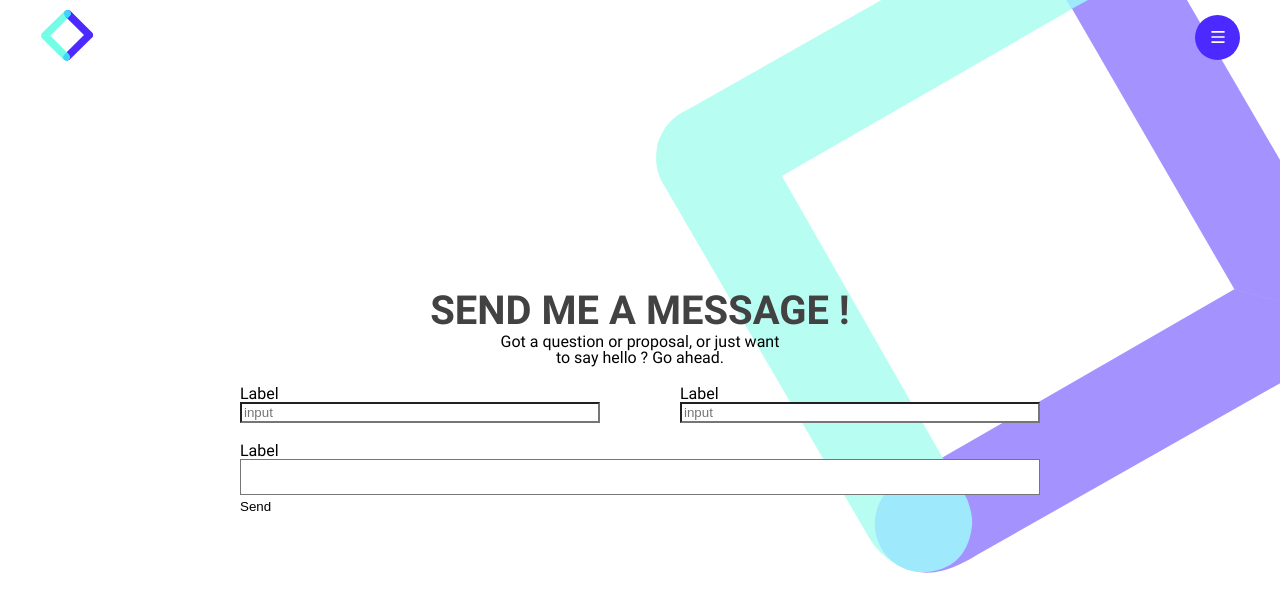
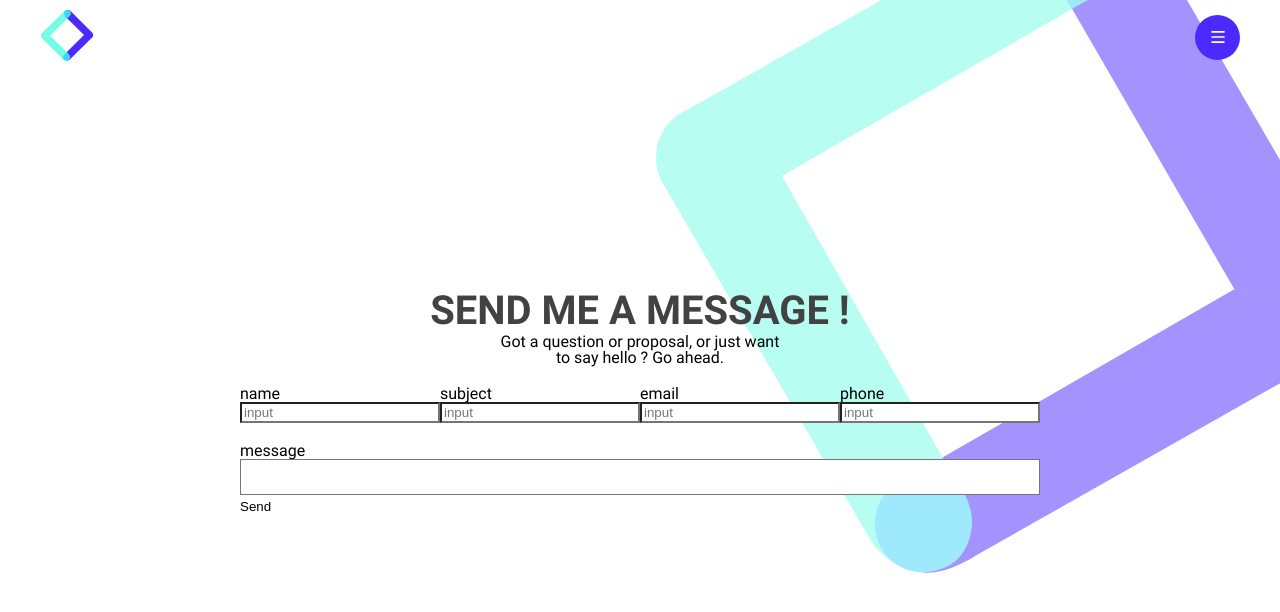
Before and after one commit to DimitriVld/my-website, a React (Create React App) app: page /contact in a window 1280 px wide. Shown: the top 612 px of the page. Built offline with nearby package versions, Linux system fonts and the light colour scheme; no server answers.

Commit message:
Add function for contact

```diff
--- a/package.json
+++ b/package.json
@@ -3,6 +3,7 @@
   "version": "0.1.0",
   "private": true,
   "dependencies": {
+    "@emailjs/browser": "^3.9.1",
     "@testing-library/jest-dom": "^5.16.5",
     "@testing-library/react": "^13.4.0",
     "@testing-library/user-event": "^13.5.0",
--- a/src/views/page/Contact.js
+++ b/src/views/page/Contact.js
@@ -1,7 +1,20 @@
-import React from 'react';
+import React, {useRef} from 'react';
 import LogoIcon from '../icon/Logo';
+import emailjs from '@emailjs/browser';
 
 const Contact = () => {
+  const form = useRef();
+
+  const sendEmail = (e) => {
+    e.preventDefault();
+
+    emailjs.sendForm('service_svyw3kh', 'template_skixf6g', form.current, 'eR_hjbquWE7Ffma_m')
+      .then((result) => {
+          console.log(result.text);
+      }, (error) => {
+          console.log(error.text);
+      });
+  };
 
   return (
     <div className='p-contact'>
@@ -9,21 +22,31 @@ const Contact = () => {
         <LogoIcon class='p-contact-logo' />
         <h1 className='p-contact-title ui-h1'>Send me a message !</h1>
         <p className='p-contact-text'>Got a question or proposal, or just want <br /> to say hello ? Go ahead.</p>
-        <form>
+        <form ref={form} onSubmit={sendEmail}>
           <div className='p-contact-inputGroup'>
             <fieldset className=''>
-              <label className='display-b'>Label</label>
-              <input className='p-contact-input' type='text' placeholder='input' />
+              <label className='display-b'>name</label>
+              <input className='p-contact-input' name='name' type='text' placeholder='input'/>
             </fieldset>
 
             <fieldset className=''>
-              <label className='display-b'>Label</label>
-              <input className='p-contact-input' type='text' placeholder='input' />
+              <label className='display-b'>subject</label>
+              <input className='p-contact-input' name='subject' type='text' placeholder='input' />
+            </fieldset>
+
+            <fieldset className=''>
+              <label className='display-b'>email</label>
+              <input className='p-contact-input' name='email' type='text' placeholder='input' />
+            </fieldset>
+
+            <fieldset className=''>
+              <label className='display-b'>phone</label>
+              <input className='p-contact-input' name='phone' type='text' placeholder='input' />
             </fieldset>
           </div>
           <fieldset>
-            <label className='display-b'>Label</label>
-            <textarea className='p-contact-textarea'></textarea>
+            <label className='display-b'>message</label>
+            <textarea className='p-contact-textarea' name='message'></textarea>
           </fieldset>
 
           <button className='p-contact-btn' type='submit'>Send</button>
```
Also changed, not shown: 1 other file (tests, documents, lock files or other folders).
